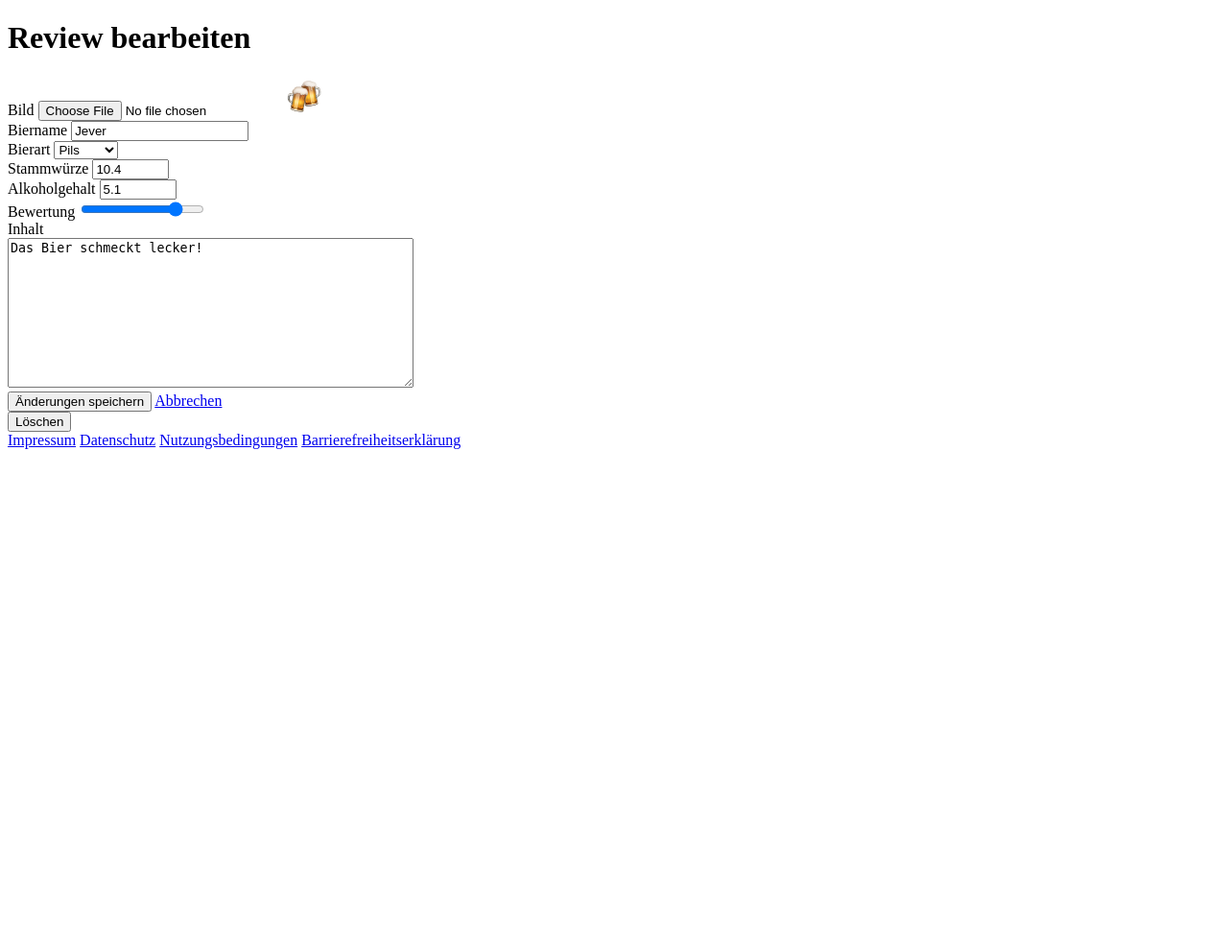
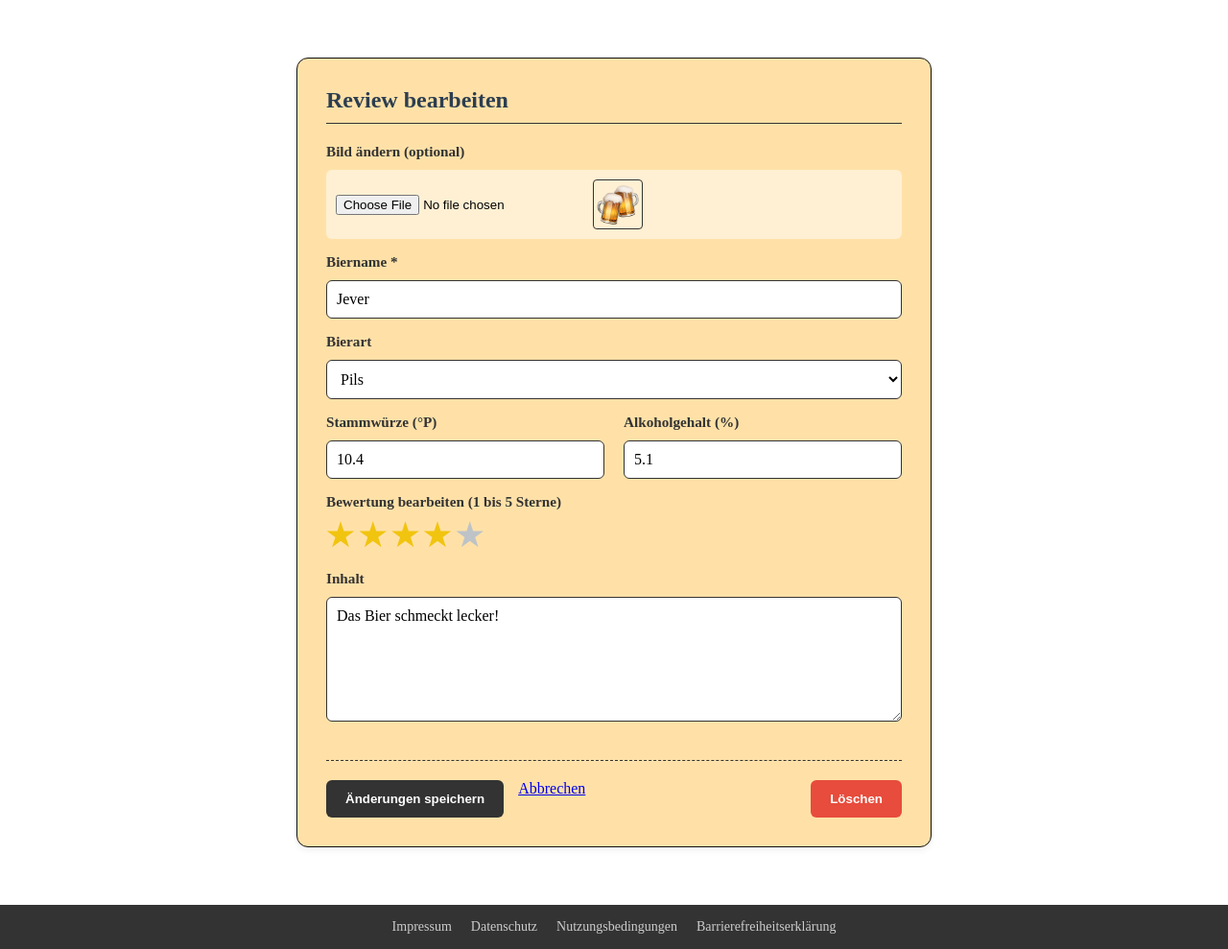
Before and after one commit to Justus-Koch/Webprogrammierung_BierWebsite, a PHP site: page /edit-review.html in a window 1280 px wide. Shown: the whole page at 96% size. Before the commit the page ends 468 px from the top, so only its background shows below. Run offline with PHP 8.4, Linux system fonts and the light colour scheme.

Commit message:
create/edit review css
# Conflicts:
#	css/components.css

```diff
--- a/css/components.css
+++ b/css/components.css
@@ -277,3 +277,225 @@
   margin-bottom: 25px;
   padding: 0 20px;
 }
+
+/* REVIEW */
+/* --- FORMULAR CONTAINER (REVIEW ERSTELLEN/BEARBEITEN) --- */
+.form-card {
+  background: #FFE1A8;
+  border: 1px solid #111111;
+  border-radius: 12px;
+  /* Responsive Breite: Mobile First */
+  width: 95%;
+  max-width: 600px;
+  margin: 20px auto;
+  padding: 20px;
+  box-shadow: 0 4px 6px rgba(0,0,0,0.05);
+}
+
+.form-card h1 {
+  margin-top: 0;
+  color: #2c3e50;
+  border-bottom: 1px solid #333;
+  padding-bottom: 10px;
+  margin-bottom: 20px;
+  font-size: 24px;
+}
+
+/* --- FORMULAR LAYOUT --- */
+.review-form {
+  display: flex;
+  flex-direction: column;
+  gap: 15px;
+}
+
+.form-group {
+  display: flex;
+  flex-direction: column;
+  gap: 5px;
+}
+
+/* Fieldset Reset für Barrierefreiheit (Stammwürze/Alkohol & Sterne) */
+.form-row,
+fieldset.form-group,
+.form-group.fieldset-reset {
+  border: none;
+  padding: 0;
+  margin: 0;
+}
+
+/* Stammwürze & Alkohol Zeile: Mobile First (untereinander) */
+.form-row {
+  display: flex;
+  flex-direction: column;
+  gap: 10px;
+}
+
+/* --- FORMULAR ELEMENTE --- */
+.review-form label,
+fieldset legend {
+  font-weight: 600;
+  color: #333;
+  font-size: 0.95rem;
+  padding: 0;
+  margin-bottom: 5px;
+}
+
+.review-form input[type="text"],
+.review-form input[type="number"],
+.review-form select,
+.review-form textarea {
+  width: 100%; /* Volle Breite für Responsivität */
+  box-sizing: border-box; /* Padding vergrößert das Element nicht */
+  padding: 10px;
+  border: 1px solid #333;
+  border-radius: 6px;
+  background-color: #fff;
+  font-family: inherit;
+  font-size: 1rem;
+}
+
+.review-form input:focus,
+.review-form textarea:focus,
+.review-form select:focus {
+  outline: 2px solid #444;
+  border-color: transparent;
+}
+
+/* Datei-Upload & Vorschau */
+.file-input-wrapper {
+  display: flex;
+  align-items: center;
+  gap: 15px;
+  background: rgba(255, 255, 255, 0.5);
+  padding: 10px;
+  border-radius: 6px;
+}
+
+.file-input-wrapper img {
+  border-radius: 4px;
+  border: 1px solid #333;
+  object-fit: cover;
+}
+
+/* --- BUTTONS & AKTIONEN --- */
+.form-actions {
+  display: flex;
+  align-items: center;
+  gap: 15px;
+  margin-top: 10px;
+}
+
+/* Button Gruppe Bearbeitungsseite: Mobile First (untereinander) */
+.form-footer-actions {
+  display: flex;
+  flex-direction: column;
+  gap: 15px;
+  margin-top: 25px;
+  padding-top: 20px;
+  border-top: 1px dashed #333;
+}
+
+.left-actions {
+  display: flex;
+  flex-direction: column;
+  width: 100%;
+  gap: 15px;
+}
+
+.btn-submit, .btn-delete {
+  background-color: #333;
+  color: white;
+  border: none;
+  padding: 12px 20px;
+  border-radius: 6px;
+  cursor: pointer;
+  font-weight: 600;
+  transition: background 0.2s;
+  width: 100%; /* Volle Breite auf Mobile */
+  text-align: center;
+}
+
+.btn-delete {
+  background-color: #e74c3c;
+  margin-top: 10px;
+}
+
+.btn-submit:hover { background-color: #555; }
+.btn-delete:hover { background-color: #c0392b; }
+
+/* --- STERNE RATING --- */
+.star-rating-accessible {
+  display: flex;
+  gap: 5px;
+  flex-direction: row;
+  margin-top: 5px;
+  -webkit-tap-highlight-color: transparent;
+}
+
+.star-rating-accessible input {
+  position: absolute;
+  opacity: 0;
+  width: 0;
+  height: 0;
+}
+
+.star-rating-accessible label {
+  font-size: 32px;
+  color: #bdc3c7;
+  cursor: pointer;
+  transition: color 0.15s ease-in-out, transform 0.1s ease;
+  line-height: 1;
+}
+
+.star-rating-accessible input:checked + label,
+.star-rating-accessible label:has(~ input:checked) {
+  color: #f1c40f;
+}
+
+.star-rating-accessible label:hover,
+.star-rating-accessible label:has(~ label:hover) {
+  color: #f39c12;
+  transform: scale(1.1);
+}
+
+.star-rating-accessible input:focus + label { outline: none; }
+.star-rating-accessible input:focus-visible + label {
+  outline: 2px solid #333;
+  outline-offset: 3px;
+  border-radius: 4px;
+}
+
+/* --- MEDIA QUERIES (DESKTOP ANPASSUNGEN) --- */
+@media (min-width: 600px) {
+  .form-card {
+    padding: 30px;
+    margin: 40px auto;
+  }
+
+  .form-row {
+    flex-direction: row; /* Stammwürze/Alkohol nebeneinander */
+    gap: 20px;
+  }
+
+  .form-row .form-group {
+    flex: 1;
+  }
+
+  .form-footer-actions {
+    flex-direction: row; /* Speichern & Löschen nebeneinander */
+    justify-content: space-between;
+  }
+
+  .left-actions {
+    flex-direction: row;
+    width: auto;
+  }
+
+  .btn-submit, .btn-delete {
+    width: auto; /* Buttons schrumpfen auf Inhalt */
+  }
+
+  .btn-delete {
+    margin-top: 0;
+  }
+}
--- a/edit-review.html
+++ b/edit-review.html
@@ -3,34 +3,98 @@
 <head>
   <meta charset="UTF-8">
   <title>Review bearbeiten</title>
+  <link rel="stylesheet" href="./css/style.css">
+  <link rel="stylesheet" href="./css/components.css">
 </head>
 <body>
 <main>
+  <div class="form-card">
     <h1>Review bearbeiten</h1>
-    <form method="post">
-      <label for="picture">Bild</label>
-      <input type="file" name="picture" id="picture">
-      <img src="./img/bier.jpg" width="40" alt="beer"><br>
-      <label for="beer_name">Biername</label>
-      <input type="text" name="beer_name" id="beer_name" value="Jever"><br>
+
+    <form method="post" class="review-form">
+
+      <!-- Bild ändern -->
+      <div class="form-group">
+        <label for="picture">Bild ändern (optional)</label>
+        <div class="file-input-wrapper">
+          <input type="file" name="picture" id="picture" accept="image/*">
+          <img src="./img/bier.jpg" width="50" height="50" alt="Aktuelles Foto von Jever">
+        </div>
+      </div>
+
+      <!-- Biername -->
+      <div class="form-group">
+        <label for="beer_name">Biername <span aria-hidden="true">*</span></label>
+        <input type="text" name="beer_name" id="beer_name" value="Jever" required aria-required="true">
+      </div>
+
+      <!-- Bierart -->
+      <div class="form-group">
         <label for="beer_type">Bierart</label>
         <select name="beer_type" id="beer_type">
-        <option value="pils">Pils</option>
+          <option value="pils" selected>Pils</option>
           <option value="weizen">Weizen</option>
           <option value="helles">Helles</option>
-      </select><br>
-      <label for="original_extract">Stammwürze</label>
-      <input type="number" min="0" max="30" step="0.01" name="original_extract" id="original_extract" value="10.4"><br>
-      <label for="alcohol_content">Alkoholgehalt</label>
-      <input type="number" min="0" max="20" step="0.01" name="alcohol_content" id="alcohol_content" value="5.1"><br>
-      <label for="rating">Bewertung</label>
-      <input type="range" min="0" max="5" name="rating" id="rating" value="4"><br>
-      <label for="content">Inhalt</label><br>
-      <textarea name="content" id="content" cols="50" rows="10">Das Bier schmeckt lecker!</textarea><br>
-      <button type="submit">Änderungen speichern</button>
-      <a href="./profile.html">Abbrechen</a>
+        </select>
+      </div>
+
+      <!-- Technische Daten gruppiert -->
+      <fieldset class="form-row">
+        <legend class="visually-hidden">Technische Details zum Bier</legend>
+        <div class="form-group flex-1">
+          <label for="original_extract">Stammwürze (°P)</label>
+          <input type="number" min="0" max="30" step="0.01" name="original_extract" id="original_extract" value="10.4">
+        </div>
+        <div class="form-group flex-1">
+          <label for="alcohol_content">Alkoholgehalt (%)</label>
+          <input type="number" min="0" max="20" step="0.01" name="alcohol_content" id="alcohol_content" value="5.1">
+        </div>
+      </fieldset>
+
+      <!-- Barrierefreies Sterne-Rating -->
+      <fieldset class="form-group">
+        <legend>Bewertung bearbeiten (1 bis 5 Sterne)</legend>
+        <div class="star-rating-accessible">
+          <!-- Wichtig: 'checked' Attribut beim entsprechenden Wert setzen -->
+          <input type="radio" id="star1" name="rating" value="1">
+          <label for="star1"><span class="visually-hidden">1 Stern</span>★</label>
+
+          <input type="radio" id="star2" name="rating" value="2">
+          <label for="star2"><span class="visually-hidden">2 Sterne</span>★</label>
+
+          <input type="radio" id="star3" name="rating" value="3">
+          <label for="star3"><span class="visually-hidden">3 Sterne</span>★</label>
+
+          <input type="radio" id="star4" name="rating" value="4" checked>
+          <label for="star4"><span class="visually-hidden">4 Sterne</span>★</label>
+
+          <input type="radio" id="star5" name="rating" value="5">
+          <label for="star5"><span class="visually-hidden">5 Sterne</span>★</label>
+        </div>
+      </fieldset>
+
+      <!-- Inhalt -->
+      <div class="form-group">
+        <label for="content">Inhalt</label>
+        <textarea name="content" id="content" cols="50" rows="6">Das Bier schmeckt lecker!</textarea>
+      </div>
+
+      <!-- Aktionen -->
+      <div class="form-footer-actions">
+        <div class="left-actions">
+          <button type="submit" class="btn-submit">Änderungen speichern</button>
+          <a href="./profile.html" class="btn-cancel">Abbrechen</a>
+        </div>
+
+        <button type="button" class="btn-delete"
+                aria-label="Dieses Review unwiderruflich löschen"
+                onclick="return confirm('Möchtest du dieses Review wirklich löschen?')">
+          Löschen
+        </button>
+      </div>
+
     </form>
-    <button type="submit">Löschen</button>
+  </div>
 </main>
 
   <footer class="footer">
```
Also changed, not shown: create-review.html (+71 -18 lines). Lines whose indentation alone changed are shown as unchanged.
